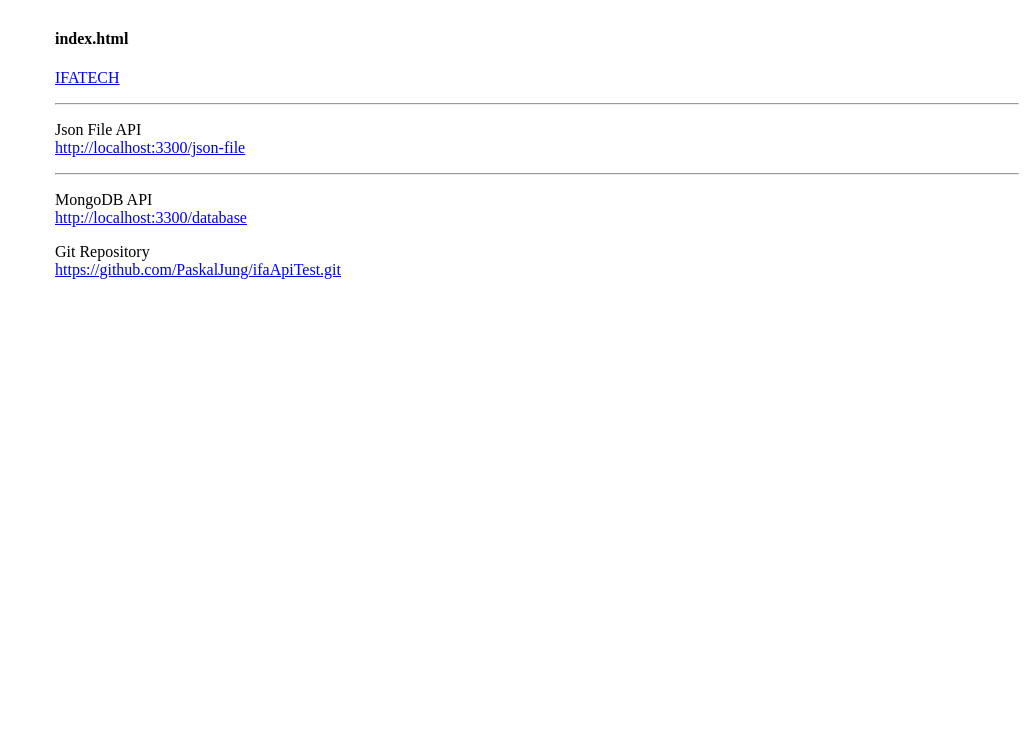
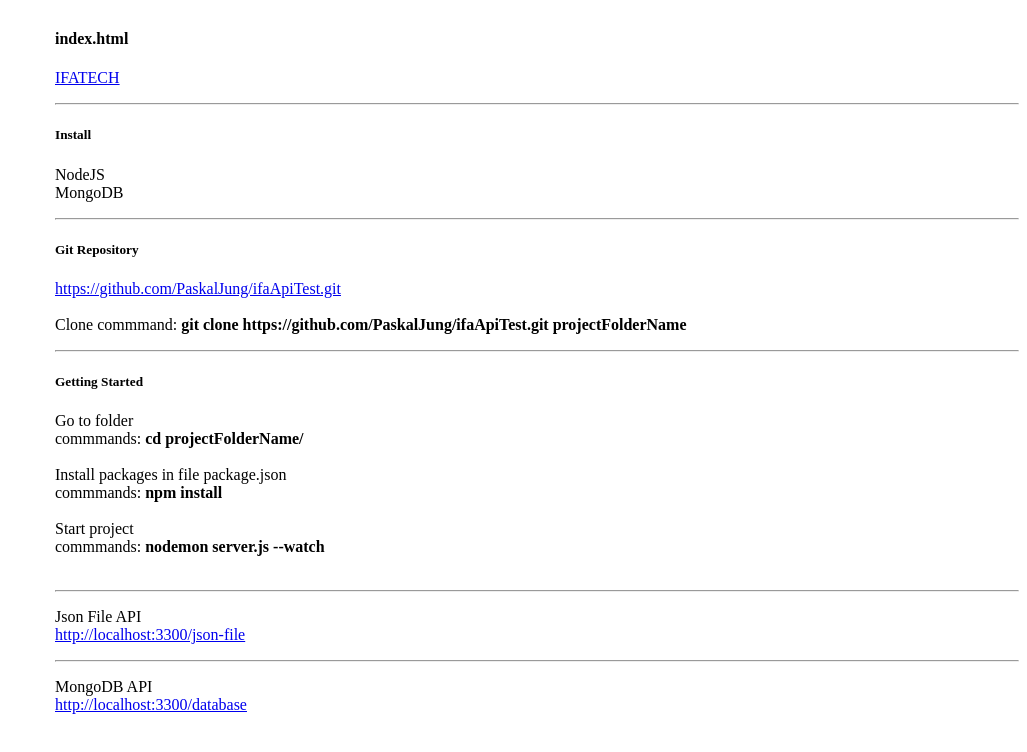
Before and after one commit to PaskalJung/ifaApiTest, a website: page client/index.html in a window 1280 px wide. Shown: the whole page, without its empty margins (253-1280 px from the left). Drawn offline with Linux system fonts and the light colour scheme.

Commit message:
first commit

```diff
--- a/client/index.html
+++ b/client/index.html
@@ -2,6 +2,31 @@
     <p>
         <h4>index.html</h4>
         <span><a target="_blank" href="https://ifatech-formation.fr/">IFATECH</a></span>
+    </p>
+    <hr>
+    <p>
+        <h5>Install</h5>
+        <span> NodeJS </span> <br>
+        <span> MongoDB </span> <br>
+    </p>
+    <hr>
+    <p>
+        <h5>Git Repository</h5>
+        <span><a target="_blank" href="https://github.com/PaskalJung/ifaApiTest.git">https://github.com/PaskalJung/ifaApiTest.git</a></span> <br><br>
+        <span>Clone commmand: <b> git clone https://github.com/PaskalJung/ifaApiTest.git projectFolderName</b></span>
+    </p>
+    <hr>
+    <p>
+        <h5>Getting Started</h5>
+
+        <span> Go to folder</span> <br>
+        <span> commmands: <b>cd projectFolderName/ </b></span> <br><br>
+
+        <span> Install packages in file package.json</span> <br>
+        <span> commmands: <b>npm install</b></span> <br><br>
+
+        <span> Start project</span> <br>
+        <span> commmands: <b>nodemon server.js --watch</b></span> <br><br>
     </p>
     <hr>
     <p>
@@ -13,8 +38,4 @@
         <span>MongoDB API</span> <br>
         <span><a href="http://localhost:3300/database">http://localhost:3300/database</a></span>
     </p>
-    <p>
-        <span>Git Repository</span> <br>
-        <span><a target="_blank" href="https://github.com/PaskalJung/ifaApiTest.git">https://github.com/PaskalJung/ifaApiTest.git</a></span>
-    </p>
 </div>
```
Also changed, not shown: client/database.html (+3 -3 lines), client/json-file.html (+3 -3 lines), 1 other file.
